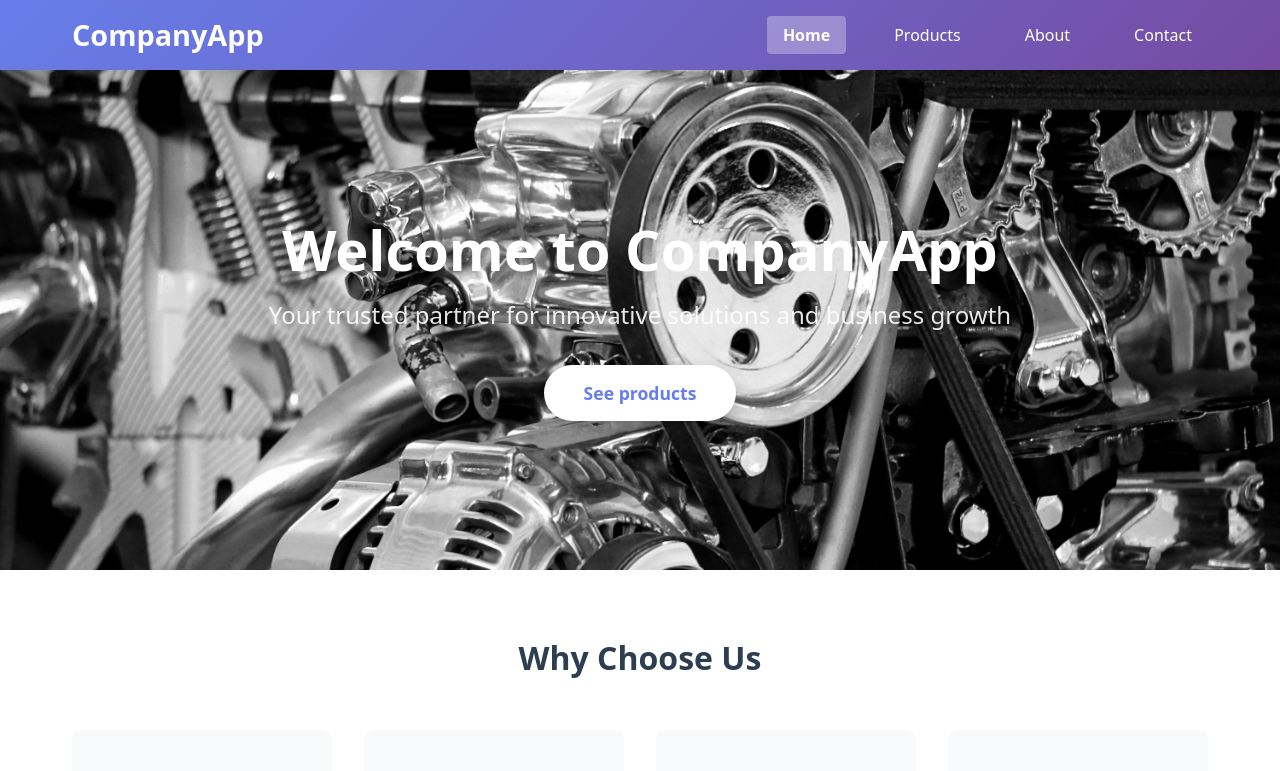
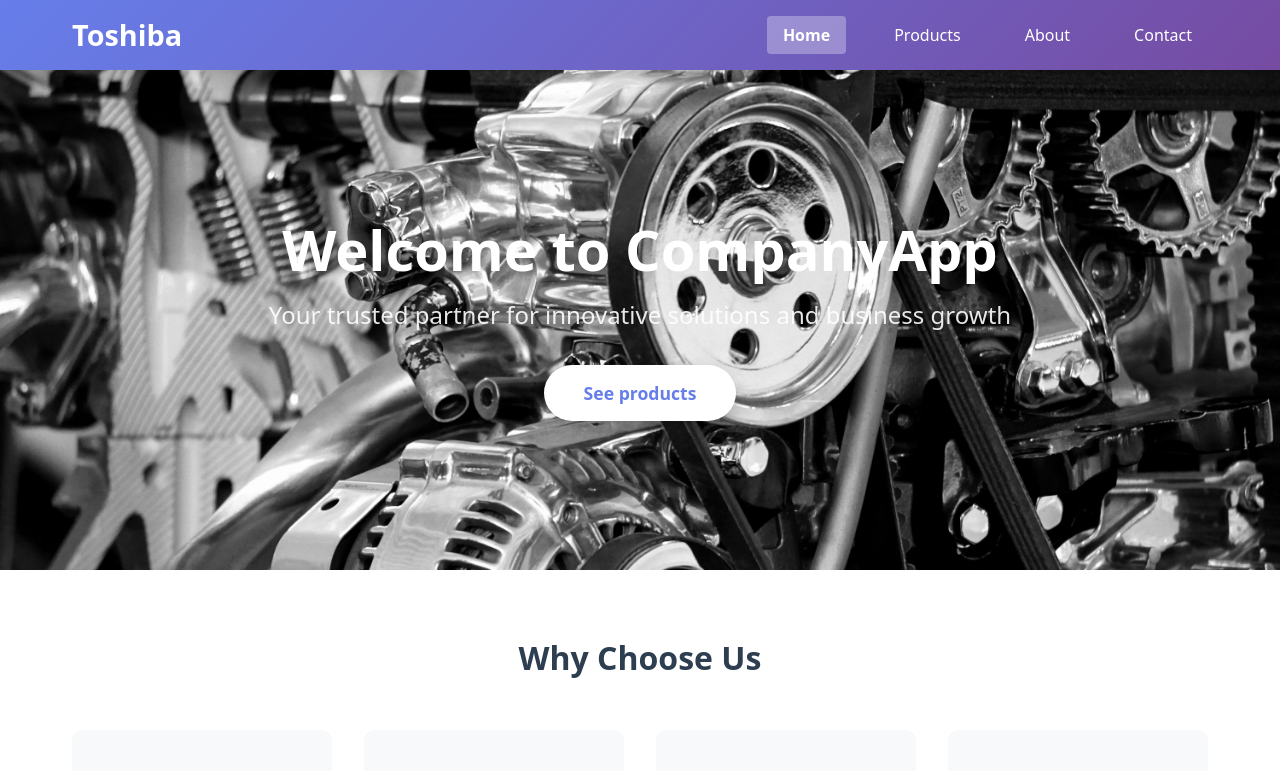
Before and after one commit to sajidm-dev/companywebsite, a React (Vite) app: page / in a window 1280 px wide. Shown: the top 771 px of the page. Built offline with nearby package versions, Linux system fonts and the light colour scheme.

Commit message:
companychaged

```diff
--- a/src/components/Header.jsx
+++ b/src/components/Header.jsx
@@ -15,7 +15,7 @@ export default function Header({ currentPage, setCurrentPage }) {
     <header className="header">
       <div className="header-container">
         <div className="logo">
-          <h1>CompanyApp</h1>
+          <h1>Toshiba</h1>
         </div>
         <button
           className="menu-toggle"
```
